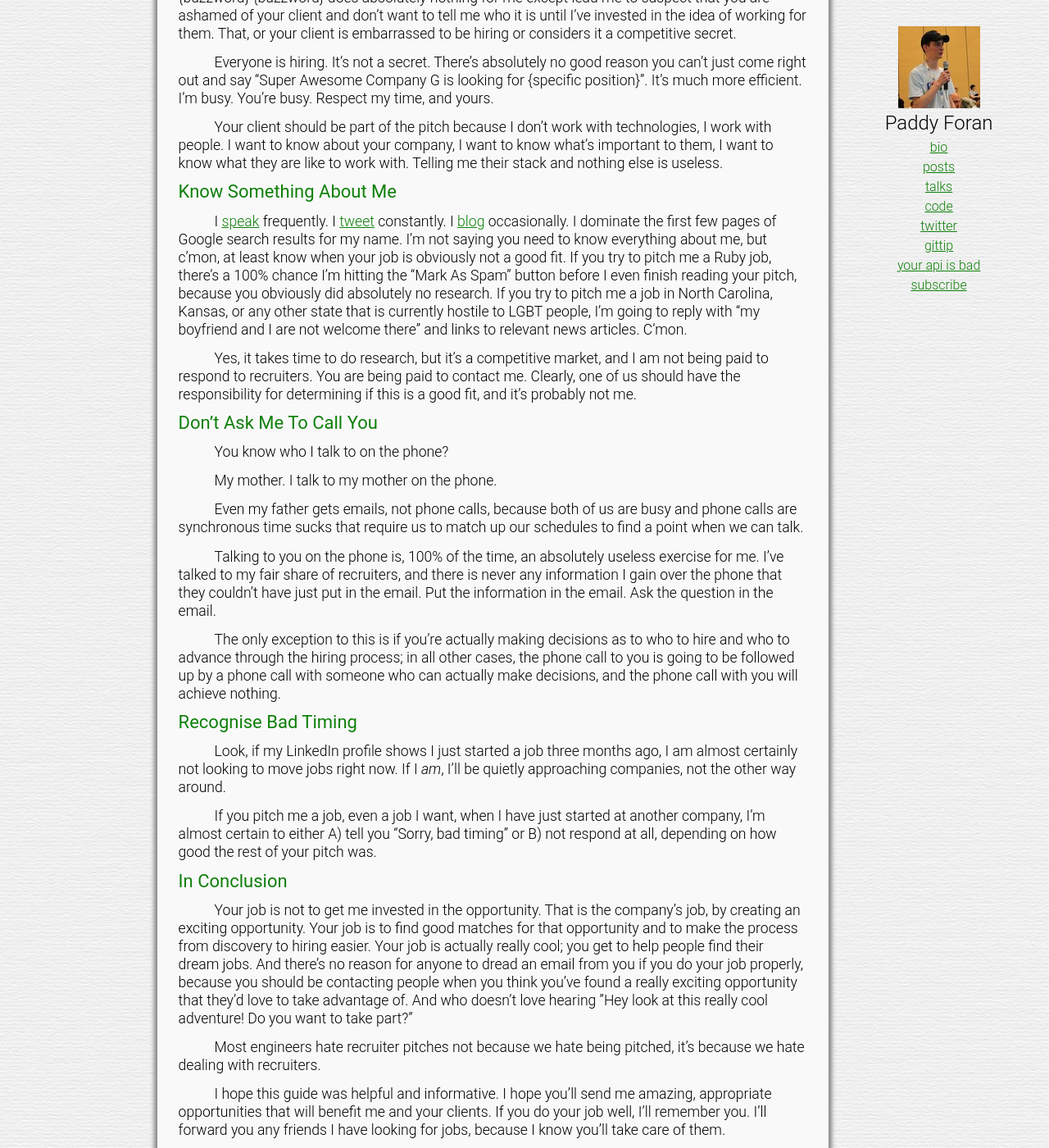
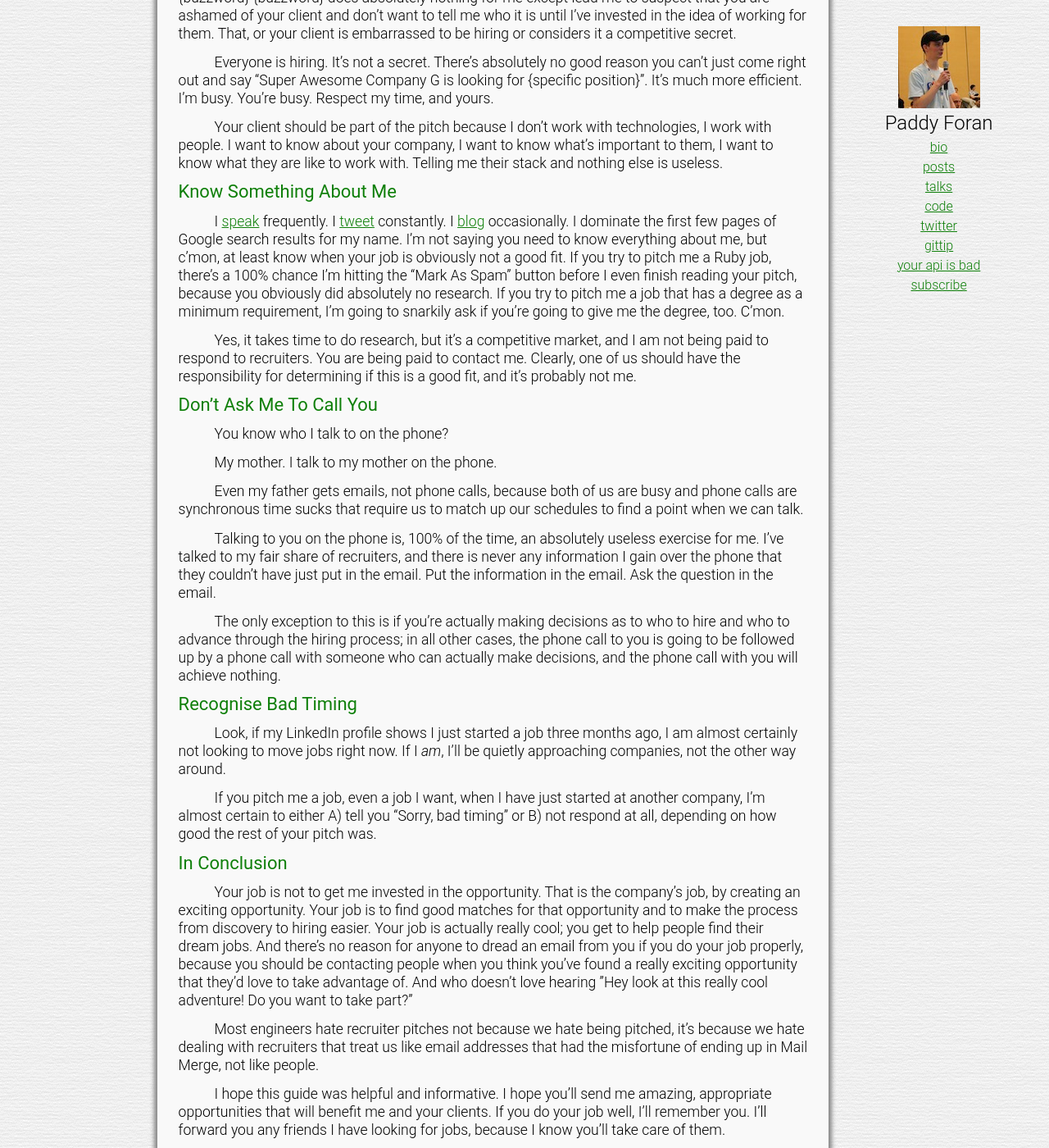
Before and after one commit to paddycarver/blog, a Jekyll site: the page built from _posts/2014-02-26-recruiters.md, in a window 1280 px wide and 1400 px high, scrolled down 335 px. Shown: the whole window at 82% size. Built offline with Jekyll 4.4.1, drawn with Linux system fonts in a browser that asks for light colours; comment, search, counter and statistics services are not loaded; a style sheet for code colours, icons or effects is not loaded.

Commit message:
Clarify recruiters post.
Swap out the sexuality example for a better one, clarify that it's bad
recruiters that piss me off, not recruiters in general.

```diff
--- a/_posts/2014-02-26-recruiters.md
+++ b/_posts/2014-02-26-recruiters.md
@@ -20,7 +20,7 @@ Your client should be part of the pitch because I don&rsquo;t work with technolo
 
 ### Know Something About Me
 
-I [speak](/talks) frequently. I [tweet](https://twitter.com/paddyforan) constantly. I [blog](/posts) occasionally. I dominate the first few pages of Google search results for my name. I&rsquo;m not saying you need to know everything about me, but c&rsquo;mon, at least know when your job is obviously not a good fit. If you try to pitch me a Ruby job, there&rsquo;s a 100% chance I'm hitting the &ldquo;Mark As Spam&rdquo; button before I even finish reading your pitch, because you obviously did absolutely no research. If you try to pitch me a job in North Carolina, Kansas, or any other state that is currently hostile to LGBT people, I&rsquo;m going to reply with &ldquo;my boyfriend and I are not welcome there&rdquo; and links to relevant news articles. C&rsquo;mon.
+I [speak](/talks) frequently. I [tweet](https://twitter.com/paddyforan) constantly. I [blog](/posts) occasionally. I dominate the first few pages of Google search results for my name. I&rsquo;m not saying you need to know everything about me, but c&rsquo;mon, at least know when your job is obviously not a good fit. If you try to pitch me a Ruby job, there&rsquo;s a 100% chance I'm hitting the &ldquo;Mark As Spam&rdquo; button before I even finish reading your pitch, because you obviously did absolutely no research. If you try to pitch me a job that has a degree as a minimum requirement, I&rsquo;m going to snarkily ask if you&rsquo;re going to give me the degree, too. C&rsquo;mon.
 
 Yes, it takes time to do research, but it&rsquo;s a competitive market, and I am not being paid to respond to recruiters. You are being paid to contact me. Clearly, one of us should have the responsibility for determining if this is a good fit, and it&rsquo;s probably not me.
 
@@ -46,7 +46,7 @@ If you pitch me a job, even a job I want, when I have just started at another co
 
 Your job is not to get me invested in the opportunity. That is the company&rsquo;s job, by creating an exciting opportunity. Your job is to find good matches for that opportunity and to make the process from discovery to hiring easier. Your job is actually really cool; you get to help people find their dream jobs. And there&rsquo;s no reason for anyone to dread an email from you if you do your job properly, because you should be contacting people when you think you&rsquo;ve found a really exciting opportunity that they&rsquo;d love to take advantage of. And who doesn&rsquo;t love hearing &rdquo;Hey look at this really cool adventure! Do you want to take part?&rdquo;
 
-Most engineers hate recruiter pitches not because we hate being pitched, it&rsquo;s because we hate dealing with recruiters.
+Most engineers hate recruiter pitches not because we hate being pitched, it&rsquo;s because we hate dealing with recruiters that treat us like email addresses that had the misfortune of ending up in Mail Merge, not like people.
 
 I hope this guide was helpful and informative. I hope you&rsquo;ll send me amazing, appropriate opportunities that will benefit me and your clients. If you do your job well, I&rsquo;ll remember you. I&rsquo;ll forward you any friends I have looking for jobs, because I know you&rsquo;ll take care of them.
 
```
